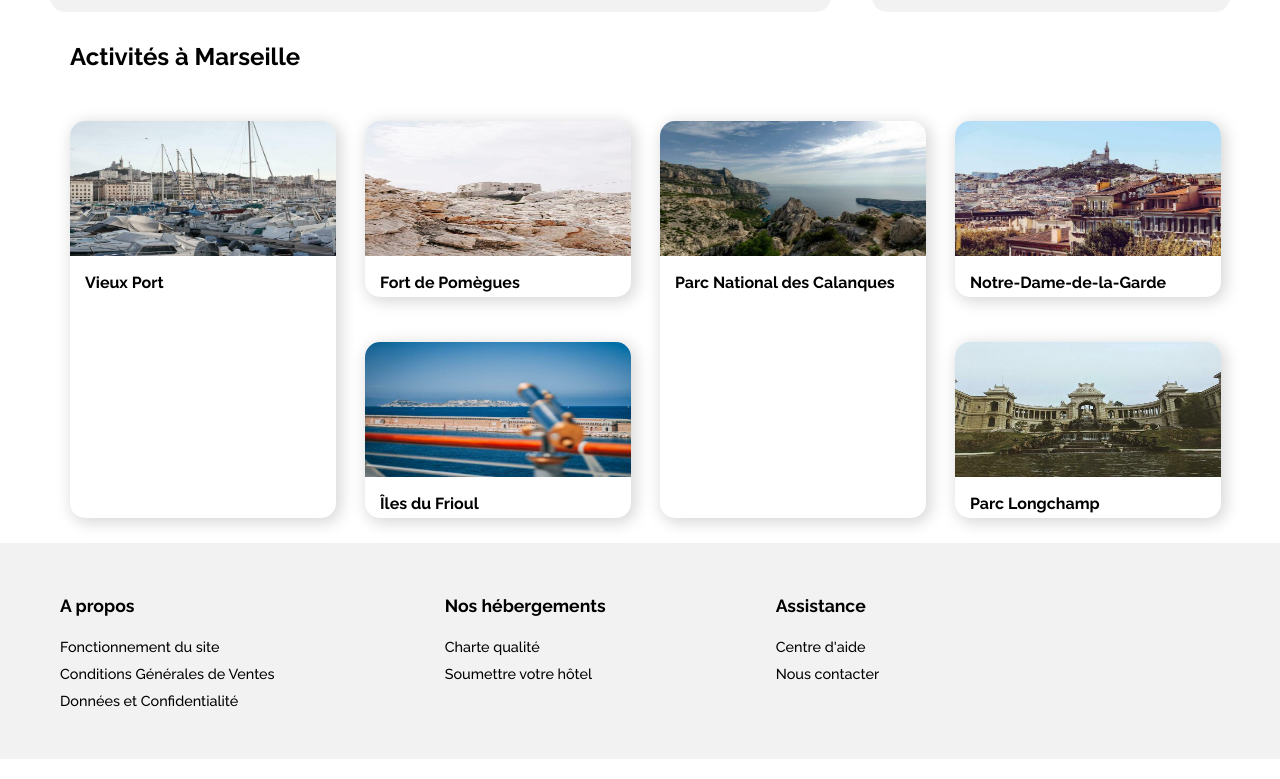
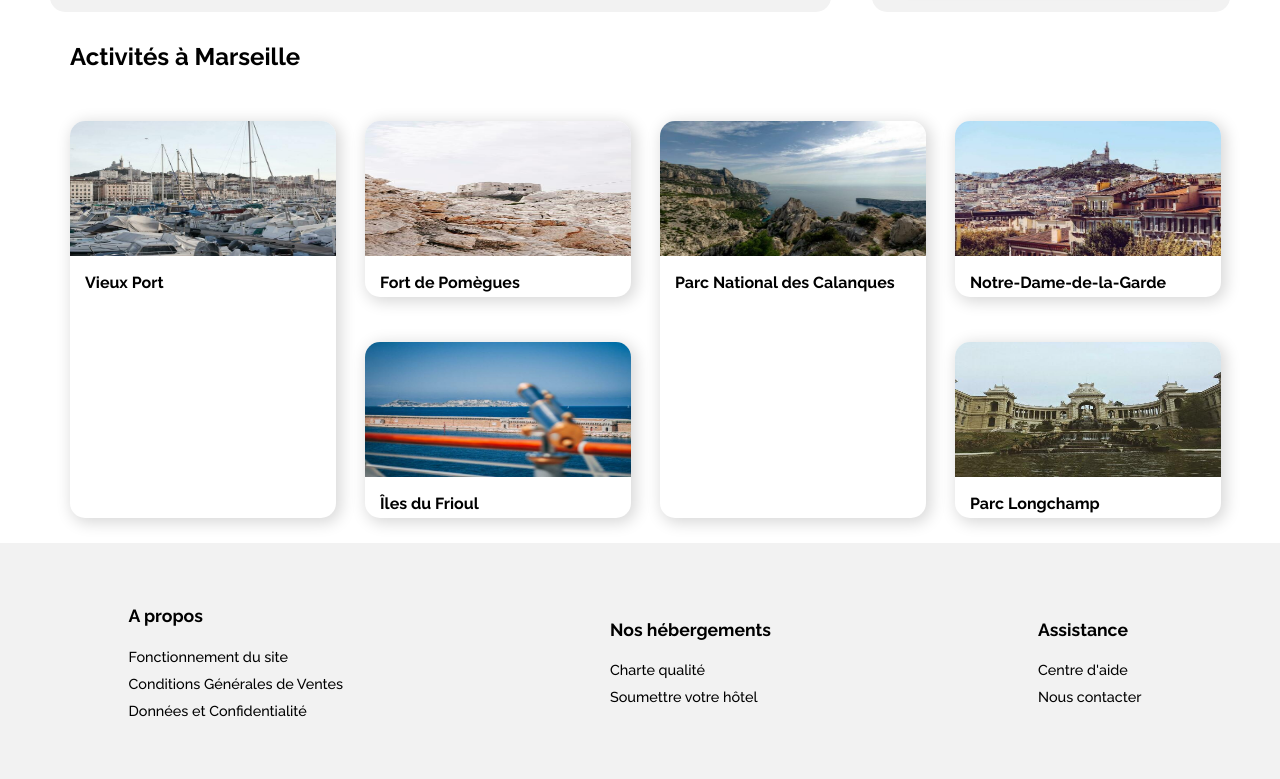
Before and after one commit to hyejinyeo/HyejinYeo_2_09042021, a plain HTML site: page index.html in a window 1280 px wide. Shown: the part 1097-1876 px from the top of the page. Drawn offline with Linux system fonts and the light colour scheme.

Commit message:
Modification de Footer: padding et margin - Ordinateur

```diff
--- a/style.css
+++ b/style.css
@@ -414,10 +414,12 @@
     {
         display: flex;
         justify-content: flex-start;
+        margin: auto;
     }
     .footer_column
     {
-        margin-right: 150px;
+        padding: 10px 130px 10px 20px;
+        margin: auto;
     }
     footer h1
     {
```
